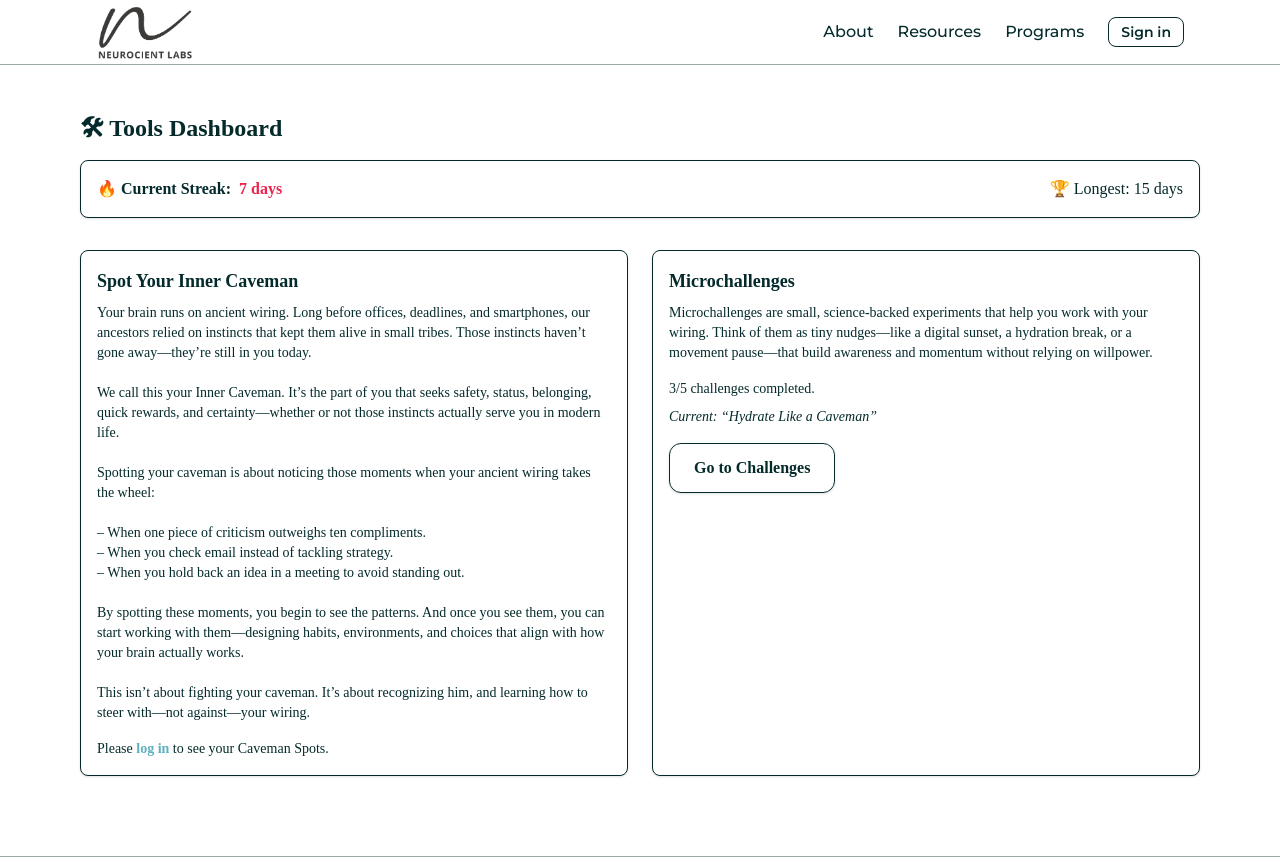
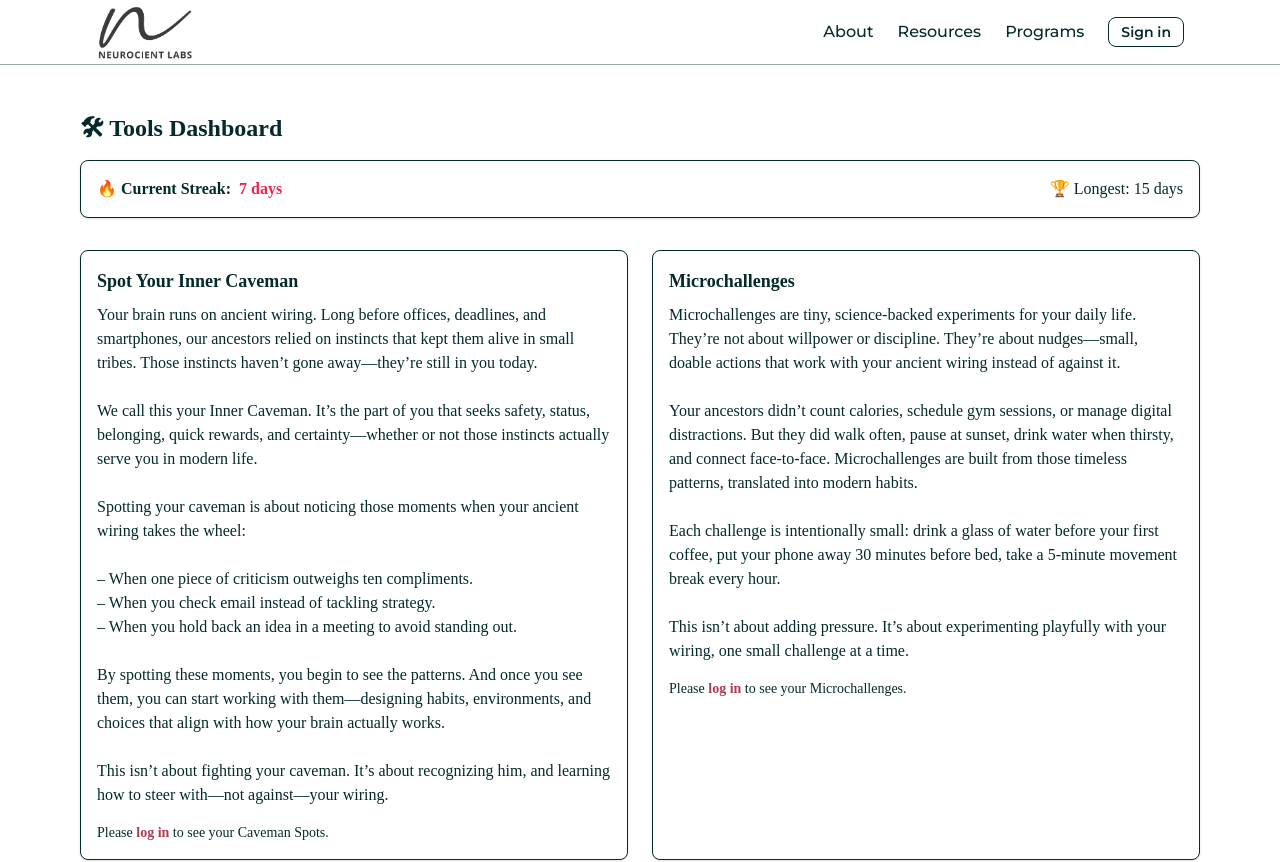
Before and after one commit to amitrverma/neurocient, a Next.js app: page /tools in a window 1280 px wide. Shown: the top 862 px of the page. Built offline with nearby package versions, Linux system fonts and the light colour scheme; a web font is replaced by a local one.

Commit message:
font, layout , typograohy

```diff
--- a/src/app/components/LandingPage.tsx
+++ b/src/app/components/LandingPage.tsx
@@ -109,7 +109,7 @@ const LandingPage = () => {
           Spot Your Caveman
         </a>{" "}
         to recognize their hidden patterns — and join a {" "}
-        <a href="/microchallenge" className="font-semibold text-brand-teal hover:underline">
+        <a href="/microchallenge" className="font-semibold text-brand-accent hover:underline">
           Microchallenge
         </a>{" "}to practice breaking them.
       </p>
--- a/src/app/components/MembershipModal.tsx
+++ b/src/app/components/MembershipModal.tsx
@@ -19,7 +19,7 @@ const MembershipModal = ({ isOpen, onClose, disableEscape = false }: MembershipM
       <div className="fixed inset-0 flex items-center justify-center p-4">
         <div className="bg-white rounded-xl p-6 w-full max-w-md shadow-lg text-center space-y-4">
           <Dialog.Title className="text-xl font-bold">Become a Member</Dialog.Title>
-          <p className="text-sm text-brand-dark">
+          <p className="text-md text-brand-dark">
             You&apos;ve reached your free limit. Become a member to keep going.
           </p>
           <a
--- a/src/app/components/Navbar.tsx
+++ b/src/app/components/Navbar.tsx
@@ -121,7 +121,7 @@ const Navbar = () => {
 
       {/* Mobile Dropdown */}
       {isOpen && (
-        <div className="md:hidden border-t border-brand-dark/40 bg-background/90 backdrop-blur-sm text-brand-dark">
+        <div className="md:hidden border-t border-brand-dark/40 backdrop-blur-sm text-brand-dark">
           <div className="flex flex-col px-6 py-4 space-y-4 font-medium">
             <Link href="/about" onClick={() => setIsOpen(false)} className="hover:text-brand-primary">About</Link>
             <Link href="/resources" onClick={() => setIsOpen(false)} className="hover:text-brand-primary">Resources</Link>
@@ -145,32 +145,34 @@ const Navbar = () => {
                   Profile
                 </Link>
                 <Link
-                  href="/membership"
-                  onClick={() => setIsOpen(false)}
-                  className="text-sm font-semibold px-3 py-1 rounded-lg  text-brand-dark hover:bg-brand-primary hover:text-white transition"
-                >
-                  Unlock Full Access
-                </Link>
-                <button
+                  href="#"
                   onClick={() => {
                     logout();
                     setIsOpen(false);
                   }}
-                  className="text-sm font-semibold px-3 py-1 rounded-lg text-brand-dark hover:bg-brand-primary hover:text-white transition"
+                  className="hover:text-brand-primary"
                 >
-                  Sign out
-                </button>
+                  Sign out ({String(user.name || "User")})
+                </Link>
+                <Link
+                  href="/membership"
+                  onClick={() => setIsOpen(false)}
+                  className="text-sm font-semibold px-3 py-1 rounded-lg border bg-brand-primary text-white hover:bg-brand-teal hover:text-white transition"
+                >
+                  Unlock Full Access
+                </Link>
               </>
             ) : (
-              <button
+              <Link
+                href={"#"}
                 onClick={() => {
                   setShowAuth(true);
                   setIsOpen(false);
                 }}
-                className="text-sm font-semibold px-3 py-1 rounded-lg text-brand-dark hover:bg-brand-primary hover:text-white transition"
+                className="hover:text-brand-primary rounded-lg border px-3 py-1"
               >
                 Sign in
-              </button>
+              </Link>
             )}
           </div>
         </div>
--- a/src/app/microchallenge/page.tsx
+++ b/src/app/microchallenge/page.tsx
@@ -6,7 +6,7 @@ export default function MicrochallengePage() {
   return (
     <main className="max-w-3xl mx-auto px-6 py-16">
       {/* WHY */}
-      <section className="text-center mb-12">
+      <section className="mb-12">
         <h1 className="text-3xl font-bold text-brand-dark">Microchallenge</h1>
         <p className="mt-4 text-lg text-gray-700">
           Big promises don’t stick. Your caveman brain resists “permanent
--- a/src/app/spot/page.tsx
+++ b/src/app/spot/page.tsx
@@ -6,7 +6,7 @@ export default function SpotPage() {
   return (
     <main className="max-w-3xl mx-auto px-6 py-16">
       {/* WHY */}
-      <section className="text-center mb-12">
+      <section className=" mb-12">
         <h1 className="text-3xl font-bold text-brand-dark">Spot Your Caveman</h1>
         <p className="mt-4 text-lg text-gray-700">
           Your Inner Caveman still runs the show more often than you think.
--- a/src/app/tools/page.tsx
+++ b/src/app/tools/page.tsx
@@ -84,7 +84,7 @@ const ToolsPage = () => {
   </h2>
 
   {spotCount < 5 ? (
-    <p className="text-sm text-brand-dark mb-4">
+    <p className="text-md text-brand-dark mb-4">
       Your brain runs on ancient wiring. Long before offices, deadlines, and
       smartphones, our ancestors relied on instincts that kept them alive in
       small tribes. Those instincts haven’t gone away—they’re still in you
@@ -109,7 +109,7 @@ const ToolsPage = () => {
       learning how to steer with—not against—your wiring.
     </p>
   ) : (
-    <p className="text-sm text-brand-dark mb-4">
+    <p className="text-md text-brand-dark mb-4">
       Spotting your caveman means noticing the moments when ancient instincts
       show up in modern life—like when one critique stings more than ten
       compliments or when you hold back in a meeting to play it safe. By naming
@@ -125,7 +125,7 @@ const ToolsPage = () => {
       Please{" "}
       <button
         onClick={() => setShowAuth(true)}
-        className="text-[#5eb1bf] font-semibold hover:underline"
+        className="text-brand-accent font-bold text-md hover:underline cursor-pointer"
       >
         log in
       </button>{" "}
@@ -153,15 +153,49 @@ const ToolsPage = () => {
   )}
 </div>
 
-
 {/* Microchallenges summary */}
 <div className="p-4 border rounded-lg shadow-sm bg-white">
   <h2 className="font-semibold text-lg text-[#042a2b] mb-2">
     Microchallenges
   </h2>
 
+  {!token ? (
+    <>
+      {/* Logged out → always long detailed about */}
+      <p className="text-md text-brand-dark mb-4">
+        Microchallenges are tiny, science-backed experiments for your daily life.
+        They’re not about willpower or discipline. They’re about nudges—small,
+        doable actions that work with your ancient wiring instead of against it.
+        <br /><br />
+        Your ancestors didn’t count calories, schedule gym sessions, or manage
+        digital distractions. But they did walk often, pause at sunset, drink
+        water when thirsty, and connect face-to-face. Microchallenges are built
+        from those timeless patterns, translated into modern habits.
+        <br /><br />
+        Each challenge is intentionally small: drink a glass of water before your
+        first coffee, put your phone away 30 minutes before bed, take a 5-minute
+        movement break every hour.
+        <br /><br />
+        This isn’t about adding pressure. It’s about experimenting playfully with
+        your wiring, one small challenge at a time.
+      </p>
+
+      <div className="text-sm text-brand-dark">
+        Please{" "}
+        <button
+          onClick={() => setShowAuth(true)}
+          className="text-brand-accent font-bold text-md hover:underline cursor-pointer"
+        >
+          log in
+        </button>{" "}
+        to see your Microchallenges.
+      </div>
+    </>
+  ) : (
+    <>
+      {/* Logged in → conditional text */}
       {microSummary.completed < 1 ? (
-    <p className="text-sm text-brand-dark mb-4">
+        <p className="text-md text-brand-dark mb-4">
           Microchallenges are tiny, science-backed experiments for your daily life.
           They’re not about willpower or discipline. They’re about nudges—small,
           doable actions that work with your ancient wiring instead of against it.
@@ -179,7 +213,7 @@ const ToolsPage = () => {
           your wiring, one small challenge at a time.
         </p>
       ) : (
-    <p className="text-sm text-brand-dark mb-4">
+        <p className="text-md text-brand-dark mb-4">
           Microchallenges are small, science-backed experiments that help you work
           with your wiring. Think of them as tiny nudges—like a digital sunset, a
           hydration break, or a movement pause—that build awareness and momentum
@@ -187,13 +221,16 @@ const ToolsPage = () => {
         </p>
       )}
 
+      {/* Progress + actions */}
       <p className="text-sm text-brand-dark mb-2">
         {microSummary.completed}/{microSummary.total} challenges completed.
       </p>
 
+      {microSummary.current && (
         <p className="text-sm italic text-brand-dark mb-4">
           Current: “{microSummary.current}”
         </p>
+      )}
 
       <Link
         href="/tools/microchallenges"
@@ -201,6 +238,8 @@ const ToolsPage = () => {
       >
         Go to Challenges
       </Link>
+    </>
+  )}
 </div>
 </div>
 
--- a/src/app/utils/protectedCTA.tsx
+++ b/src/app/utils/protectedCTA.tsx
@@ -27,7 +27,7 @@ const ProtectedCTA = ({ children, redirect }: ProtectedCTAProps) => {
     <>
       <button
         onClick={handleClick}
-        className="px-6 py-3 bg-brand-dark text-white rounded-xl hover:bg-brand-accent"
+        className="px-6 py-3 border text-brand-dark rounded-xl hover:bg-brand-primary hover:text-white transition"
       >
         {children}
       </button>
```
Lines whose indentation alone changed are shown as unchanged.
